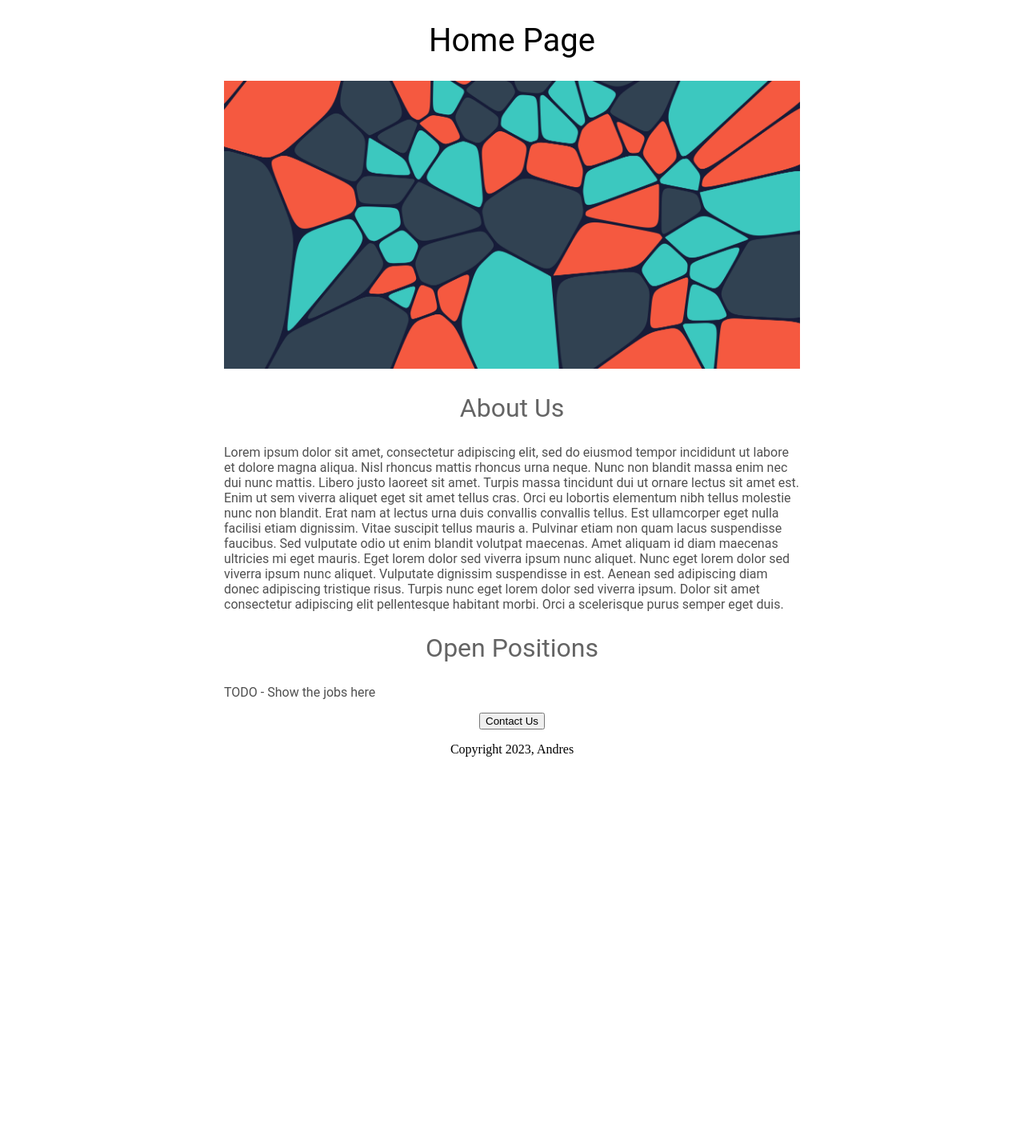
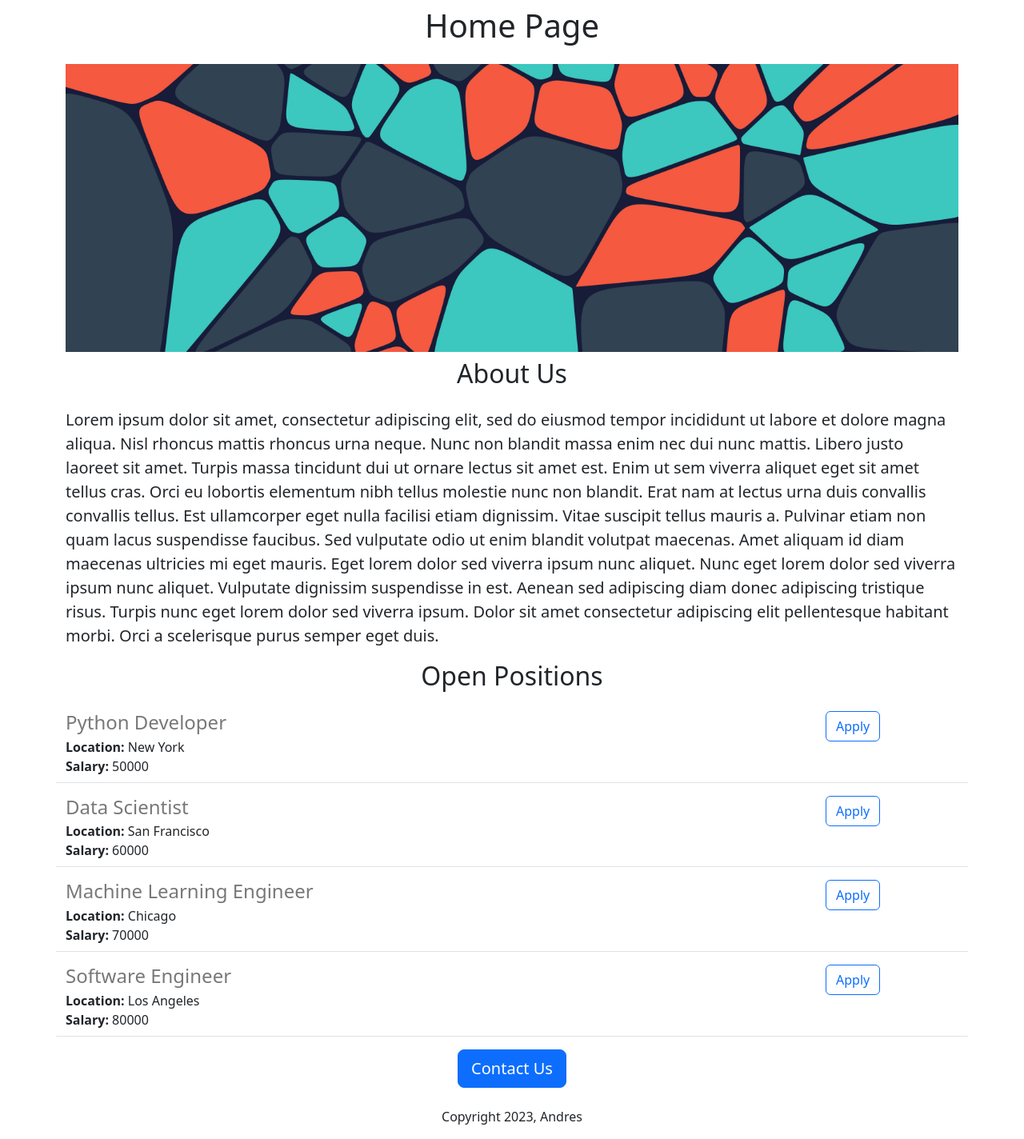
Before and after one commit to Jerez4real/python-flask-website, a Flask app: page / in a window 1280 px wide. Shown: the whole page at 80% size. Before the commit the page ends 946 px from the top, so only its background shows below. Run offline with Flask 3, Linux system fonts and the light colour scheme.

Commit message:
Added dynamic data and API route

```diff
--- a/app.py
+++ b/app.py
@@ -1,10 +1,41 @@
-from flask import Flask, render_template
+from flask import Flask, render_template, jsonify
 
 app = Flask(__name__)
 
+JOBS = [
+  {
+    'id': 1,
+    'title': 'Python Developer',
+    'location': 'New York',
+    'salary': 50000
+  },
+  {
+    'id': 2,
+    'title': 'Data Scientist',
+    'location': 'San Francisco',
+    'salary': 60000
+  },
+  {
+    'id': 3,
+    'title': 'Machine Learning Engineer',
+    'location': 'Chicago',
+    'salary': 70000
+  },
+  {
+    'id': 4,
+    'title': 'Software Engineer',
+    'location': 'Los Angeles',
+    'salary': 80000
+  }
+]
+
 @app.route('/')
 def hello_world():
-    return render_template('home.html')
+    return render_template('home.html',jobs=JOBS)
+
+@app.route('/api/jobs')
+def jobs():
+  return jsonify(JOBS)
 
 if __name__ == '__main__':
     app.run(host='0.0.0.0', debug=True)
--- a/templates/home.html
+++ b/templates/home.html
@@ -3,48 +3,33 @@
 <html>
   <head>
     <title>Home</title>
+    <meta charset="utf-8">
+    <meta name="viewport" content="width=device-width, initial-scale=1">
+    <link href="https://cdn.jsdelivr.net/npm/bootstrap@5.3.2/dist/css/bootstrap.min.css" rel="stylesheet" integrity="sha384-T3c6CoIi6uLrA9TneNEoa7RxnatzjcDSCmG1MXxSR1GAsXEV/Dwwykc2MPK8M2HN" crossorigin="anonymous">
     <style>
-      h1 {
-        font-size: 40px;
-        font-family: Roboto;
-        font-weight: normal;
-        color: rgb(0,0,0);
-        text-align: center;
-      }
-      #banner{
+      #banner {
+        height: 360px;
         width: 100%;
-        height: 360px;
-        object-fit: cover;
-      }
-      h2{
-        font-family: Roboto;
-        font-size: 32px;
-        color: rgb(100,100,100);
-        text-align: center;
-        font-weight: normal;
-      }
-      .bodytext{
-        font-family: Roboto;
-        color: rgb(80,80,80);
-      }
-      #container {
-        max-width: 720px;
-        margin: 0 auto 0 auto;
+        object-fit:cover;
       }
     </style>
   </head>
   <body>
-    <div id="container">
-    <h1>Home Page</h1>
-    <img id="banner" src = "https://python-flask-website.andresjerez2.repl.co/static/banner.jpg">
-    <h2>About Us</h2>
-    <p class = "bodytext">Lorem ipsum dolor sit amet, consectetur adipiscing elit, sed do eiusmod tempor incididunt ut labore et dolore magna aliqua. Nisl rhoncus mattis rhoncus urna neque. Nunc non blandit massa enim nec dui nunc mattis. Libero justo laoreet sit amet. Turpis massa tincidunt dui ut ornare lectus sit amet est. Enim ut sem viverra aliquet eget sit amet tellus cras. Orci eu lobortis elementum nibh tellus molestie nunc non blandit. Erat nam at lectus urna duis convallis convallis tellus. Est ullamcorper eget nulla facilisi etiam dignissim. Vitae suscipit tellus mauris a. Pulvinar etiam non quam lacus suspendisse faucibus. Sed vulputate odio ut enim blandit volutpat maecenas. Amet aliquam id diam maecenas ultricies mi eget mauris. Eget lorem dolor sed viverra ipsum nunc aliquet. Nunc eget lorem dolor sed viverra ipsum nunc aliquet. Vulputate dignissim suspendisse in est. Aenean sed adipiscing diam donec adipiscing tristique risus. Turpis nunc eget lorem dolor sed viverra ipsum. Dolor sit amet consectetur adipiscing elit pellentesque habitant morbi. Orci a scelerisque purus semper eget duis.</p>
+    <div class="container">
+    <h1 class="text-center mt-2 mb-4">Home Page</h1>
+      <img class="img-fluid" id="banner" src = "https://python-flask-website.andresjerez2.repl.co/static/banner.jpg">
+    <h2 class="text-center mt-2 mb-4">About Us</h2>
+    <p class="lead">Lorem ipsum dolor sit amet, consectetur adipiscing elit, sed do eiusmod tempor incididunt ut labore et dolore magna aliqua. Nisl rhoncus mattis rhoncus urna neque. Nunc non blandit massa enim nec dui nunc mattis. Libero justo laoreet sit amet. Turpis massa tincidunt dui ut ornare lectus sit amet est. Enim ut sem viverra aliquet eget sit amet tellus cras. Orci eu lobortis elementum nibh tellus molestie nunc non blandit. Erat nam at lectus urna duis convallis convallis tellus. Est ullamcorper eget nulla facilisi etiam dignissim. Vitae suscipit tellus mauris a. Pulvinar etiam non quam lacus suspendisse faucibus. Sed vulputate odio ut enim blandit volutpat maecenas. Amet aliquam id diam maecenas ultricies mi eget mauris. Eget lorem dolor sed viverra ipsum nunc aliquet. Nunc eget lorem dolor sed viverra ipsum nunc aliquet. Vulputate dignissim suspendisse in est. Aenean sed adipiscing diam donec adipiscing tristique risus. Turpis nunc eget lorem dolor sed viverra ipsum. Dolor sit amet consectetur adipiscing elit pellentesque habitant morbi. Orci a scelerisque purus semper eget duis.</p>
   </body>
-  <h2>Open Positions</h2>
-  <p class = "bodytext">TODO - Show the jobs here</p>
-  <div style = "text-align:center;">
-  <button>Contact Us</button>
-    <p>Copyright 2023, Andres</p>
+  <h2 class="text-center mt-2 mb-4">Open Positions</h2>
+  <div>
+  {%for job in jobs%}
+    {% include 'jobitem.html'%}
+  {%endfor%}
+  </div>
+  <div class="text-center">
+  <button class="btn btn-primary btn-lg">Contact Us</button>
+    <p class = "mt-4">Copyright 2023, Andres</p>
   </div>
   </div>
 </html>
--- /dev/null
+++ b/templates/jobitem.html
@@ -0,0 +1,16 @@
+<div class="border-bottom row" style = "margin-bottom: 16px;padding-bottom:8px;">
+  <div class="col-10">
+  <h4 style ="color:rgb(120,120,120); margin:0 0 4px 0;">{{job['title']}}</h4>
+  <div>
+    <b>Location:</b> {{job['location']}}
+  </div>
+  {% if 'salary' in job %}
+  <div>
+    <b>Salary:</b> {{job['salary']}}
+  </div>
+  {% endif %}
+  </div>
+  <div class="col-2">
+  <button type="button" class="btn btn-outline-primary">Apply</button>
+  </div>
+</div>
```
